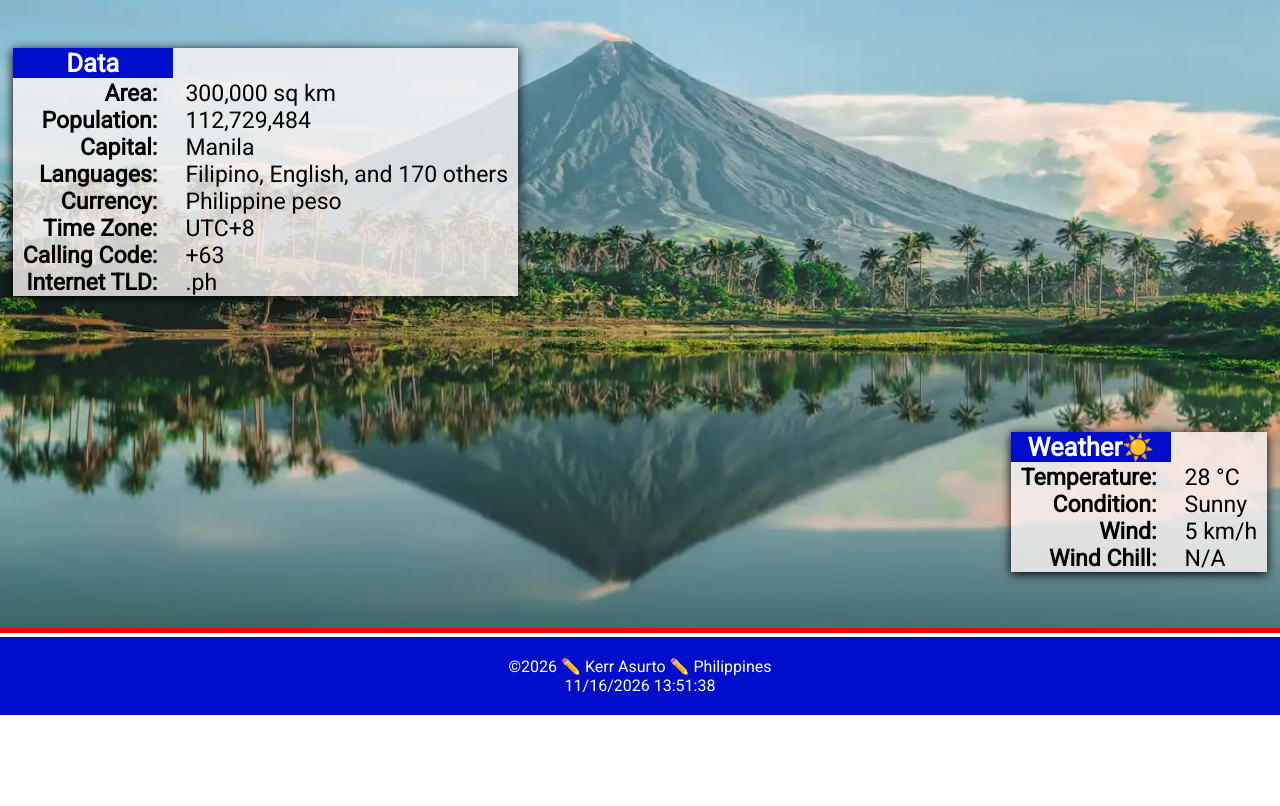
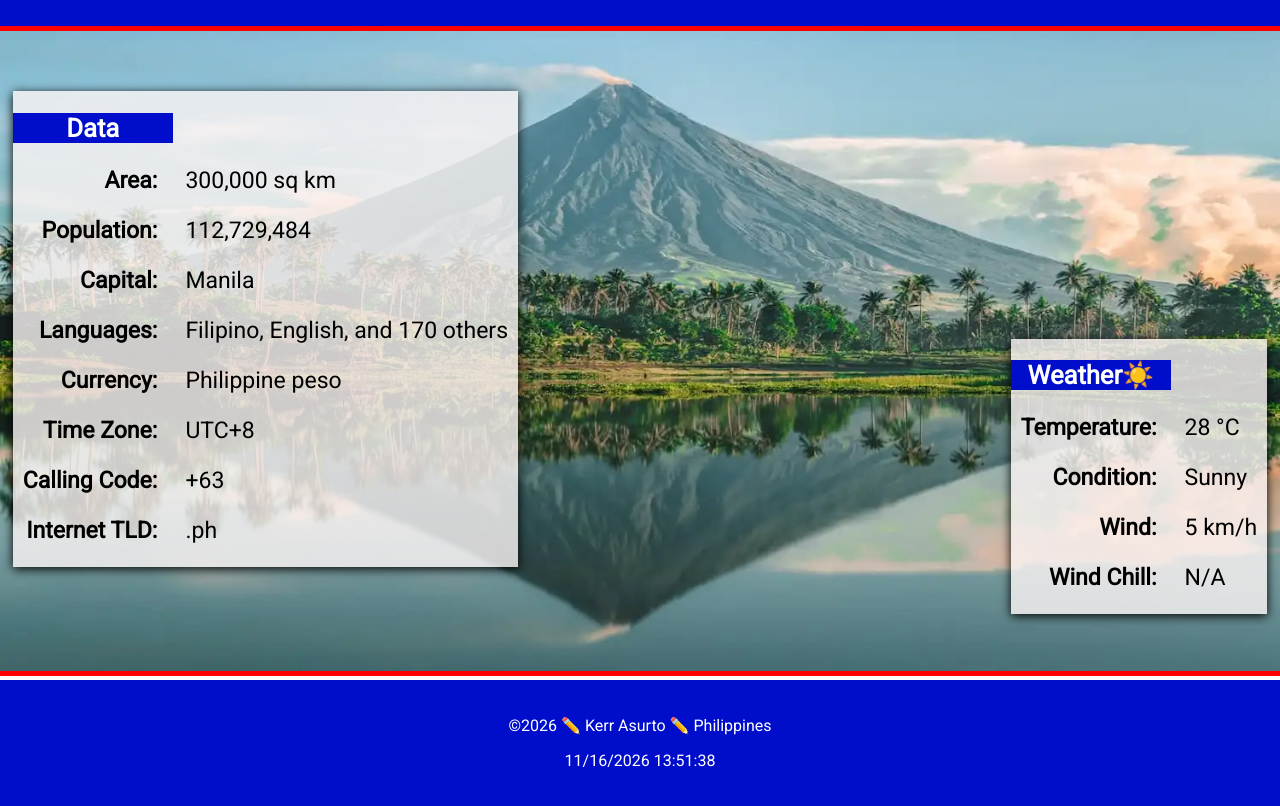
Before and after one commit to asurtokerr-rgb/wdd131, a plain HTML site: page place.html in a window 1280 px wide. Shown: the part 95-901 px from the top of the page. Before the commit the page ends 810 px from the top, so only its background shows below. Drawn offline with Linux system fonts and the light colour scheme.

Commit message:
W03 Assignment: Country Page

```diff
--- a/styles/place.css
+++ b/styles/place.css
@@ -1,7 +1,5 @@
 * {
     font-family: 'Roboto', sans-serif;
-    margin: 0;
-    padding: 0;
 }
 
 :root {
@@ -10,6 +8,10 @@
     --bg-color-tertiary: rgb(255, 0, 0);
     --text-color-primary: white;
     --text-color-secondary: black;
+}
+
+body {
+    margin: 0;
 }
 
 .hero img {
```
